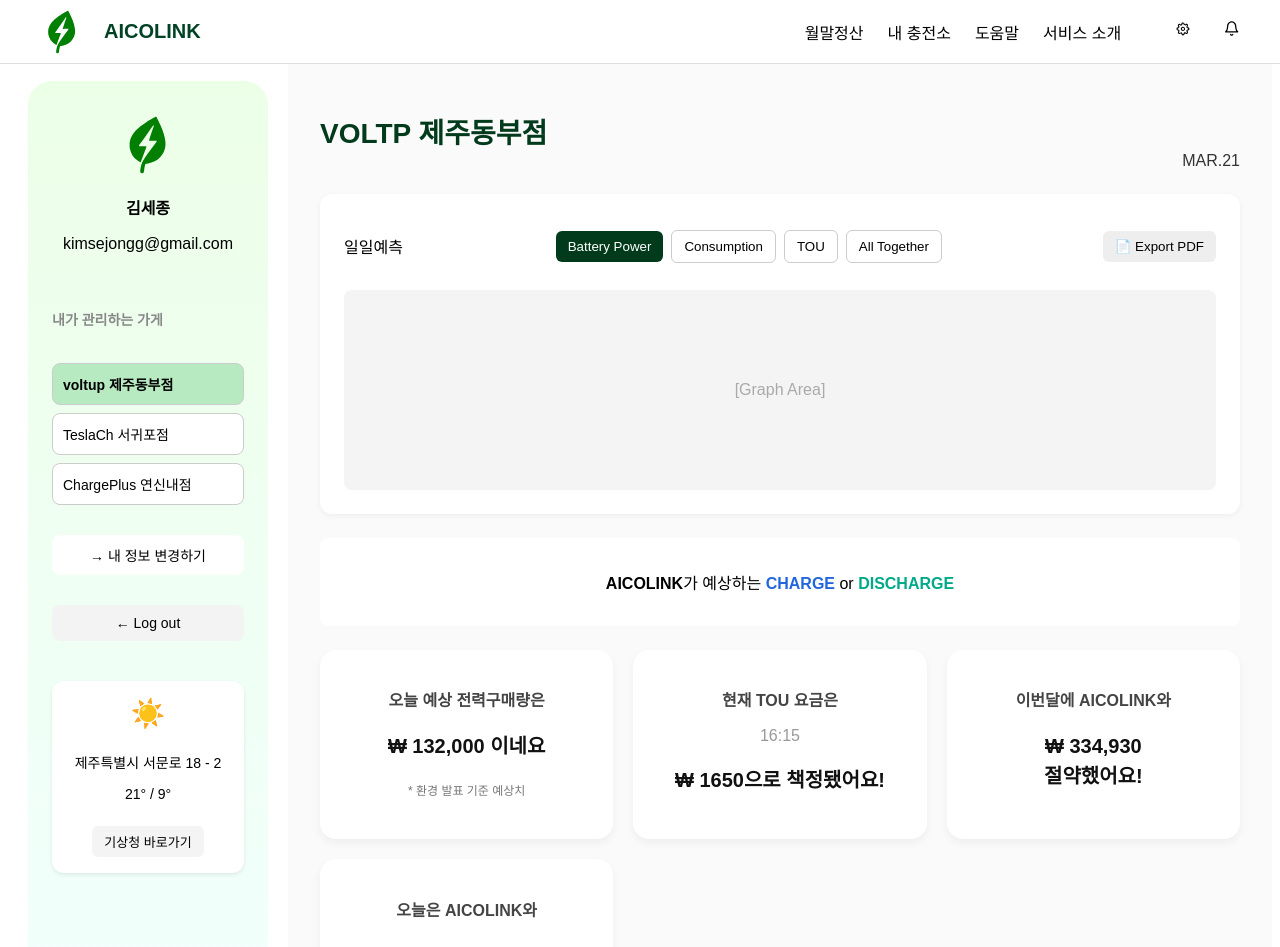
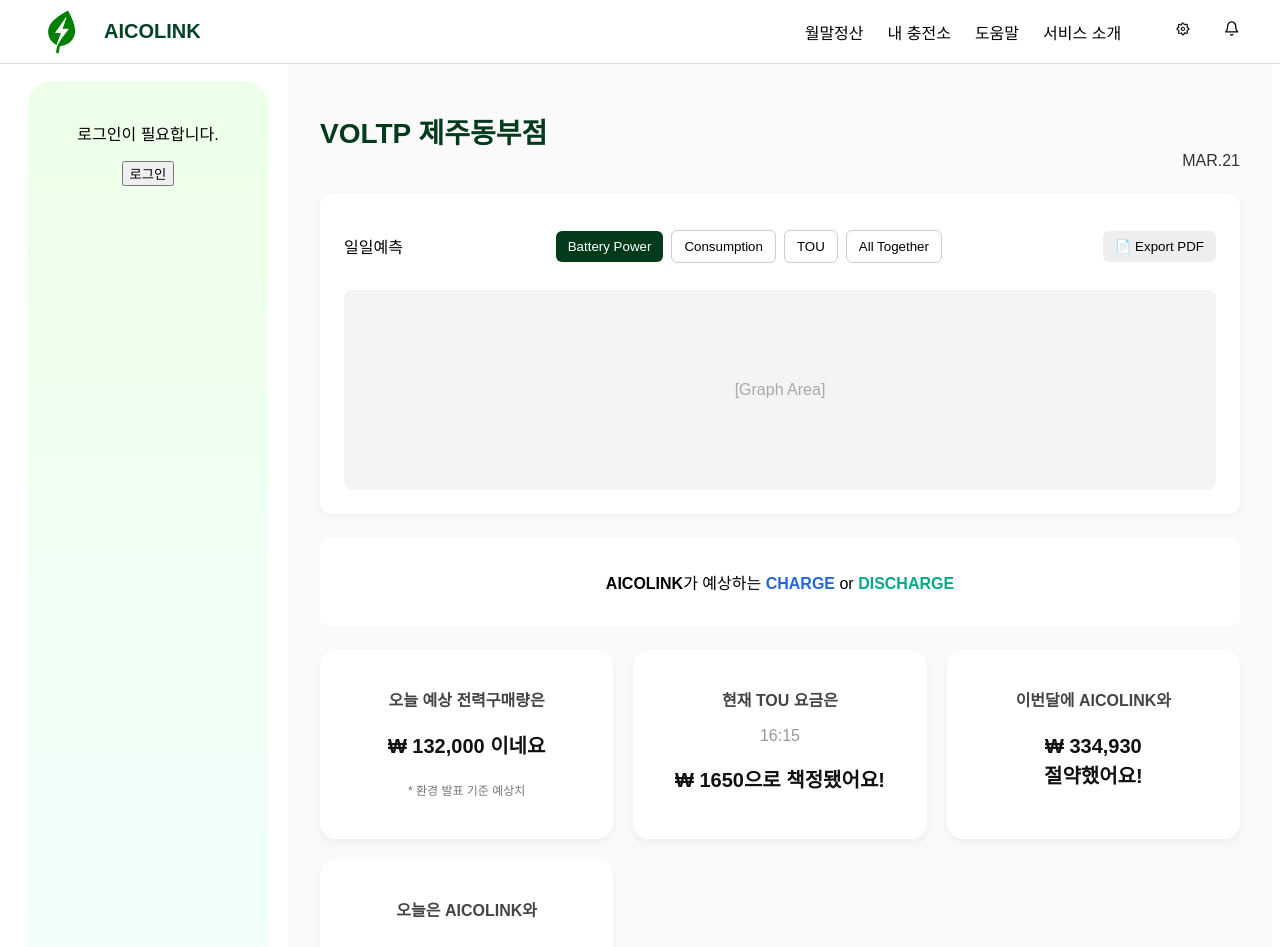
Before and after one commit to Capstone-whiteday/frontend-aicolink, a React (Vite) app: page / in a window 1280 px wide. Shown: the top 947 px of the page. Built offline with nearby package versions, Linux system fonts and the light colour scheme.

Commit message:
not logged in page made

```diff
--- a/src/Components/Login.jsx
+++ b/src/Components/Login.jsx
@@ -1,15 +1,18 @@
 import { useState } from 'react';
+import { useNavigate } from 'react-router-dom';
 import './Login.css';
 
-const Login = () => {
+const Login = ({ setIsLoggedIn }) => {
   const [email, setEmail] = useState('');
   const [password, setPassword] = useState('');
+  const navigate = useNavigate();
 
   const handleSubmit = (e) => {
     e.preventDefault();
-    // 백엔드 요청 대신 콘솔 로그로 입력값 확인
-    console.log('로그인 시도:', { email, password });
-    alert('로그인 버튼이 클릭되었습니다!');
+    // 로그인 성공 처리
+    setIsLoggedIn(true);
+    alert('로그인 성공!');
+    navigate('/'); // 메인 페이지로 이동
   };
 
   return (
@@ -41,65 +44,3 @@ const Login = () => {
 };
 
 export default Login;
-
-
-
-
-// import { useState } from 'react';
-// import './Login.css';
-
-// const Login = () => {
-//   const [email, setEmail] = useState('');
-//   const [password, setPassword] = useState('');
-
-//   const handleSubmit = async (e) => {
-//     e.preventDefault();
-//     // 백엔드 연동을 위한 요청 예시
-//     try {
-//       const response = await fetch('https://your-backend-api.com/login', {
-//         method: 'POST',
-//         headers: { 'Content-Type': 'application/json' },
-//         body: JSON.stringify({ email, password }),
-//       });
-//       const data = await response.json();
-//       if (response.ok) {
-//         alert('로그인 성공!');
-//         // 로그인 성공 시 처리 (예: 토큰 저장, 페이지 이동)
-//       } else {
-//         alert(`로그인 실패: ${data.message}`);
-//       }
-//     } catch (error) {
-//       console.error('로그인 요청 중 오류 발생:', error);
-//       alert('로그인 요청 중 오류가 발생했습니다.');
-//     }
-//   };
-
-//   return (
-//     <div className="login-container">
-//       <form className="login-form" onSubmit={handleSubmit}>
-//         <h1>로그인</h1>
-//         <label htmlFor="email">이메일</label>
-//         <input
-//           type="email"
-//           id="email"
-//           value={email}
-//           onChange={(e) => setEmail(e.target.value)}
-//           placeholder="이메일을 입력하세요"
-//           required
-//         />
-//         <label htmlFor="password">비밀번호</label>
-//         <input
-//           type="password"
-//           id="password"
-//           value={password}
-//           onChange={(e) => setPassword(e.target.value)}
-//           placeholder="비밀번호를 입력하세요"
-//           required
-//         />
-//         <button type="submit">로그인</button>
-//       </form>
-//     </div>
-//   );
-// };
-
-// export default Login;
--- a/src/Components/Sidebar.jsx
+++ b/src/Components/Sidebar.jsx
@@ -1,12 +1,26 @@
 import { useState } from 'react';
+import { useNavigate } from 'react-router-dom';
 import './Sidebar.css';
 
-const Sidebar = () => {
+const Sidebar = ({ isLoggedIn = false }) => {
   const [activeStore, setActiveStore] = useState('voltup 제주동부점'); // 초기 활성화된 버튼 설정
-
+  const navigate = useNavigate();
   const handleButtonClick = (storeName) => {
     setActiveStore(storeName); // 클릭된 버튼을 활성화
   };
+
+  if (!isLoggedIn) {
+    return (
+      <aside className="sidebar">
+        <div className="profile-section">
+          <p>로그인이 필요합니다.</p>
+          <button className="login-btn" onClick={() => navigate('/login')}>
+            로그인
+          </button>
+        </div>
+      </aside>
+    );
+  }
 
   return (
     <aside className="sidebar">
@@ -46,15 +60,6 @@ const Sidebar = () => {
 
       <button className="info-btn">→ 내 정보 변경하기</button>
       <button className="logout-btn">← Log out</button>
-
-      <div className="weather-widget">
-        <div className="weather-icon">☀️</div>
-        <div className="weather-info">
-          <p className="weather-location">제주특별시 서문로 18 - 2</p>
-          <p className="weather-temp">21° / 9°</p>
-        </div>
-        <button className="weather-btn">기상청 바로가기</button>
-      </div>
     </aside>
   );
 };
```
